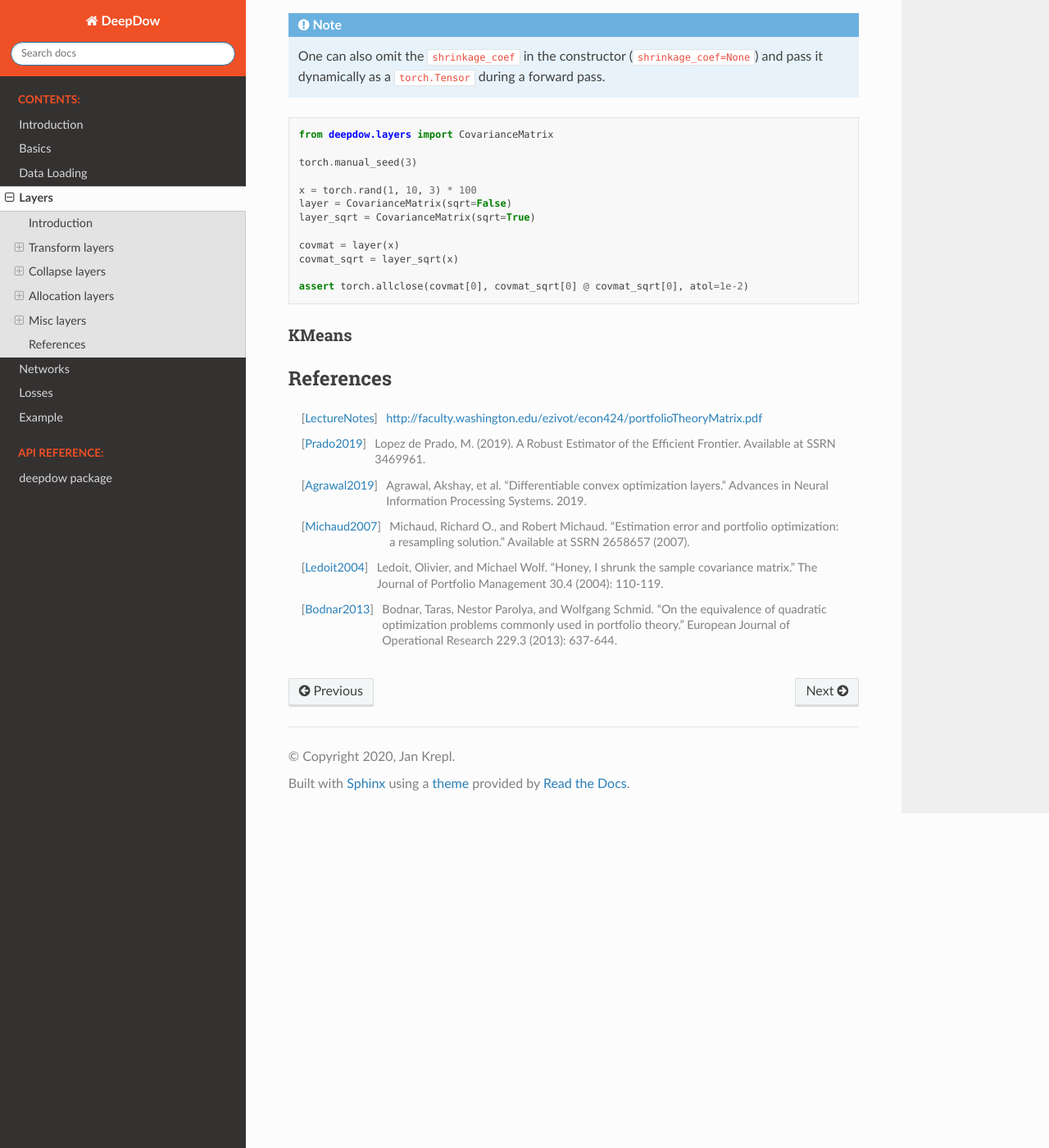
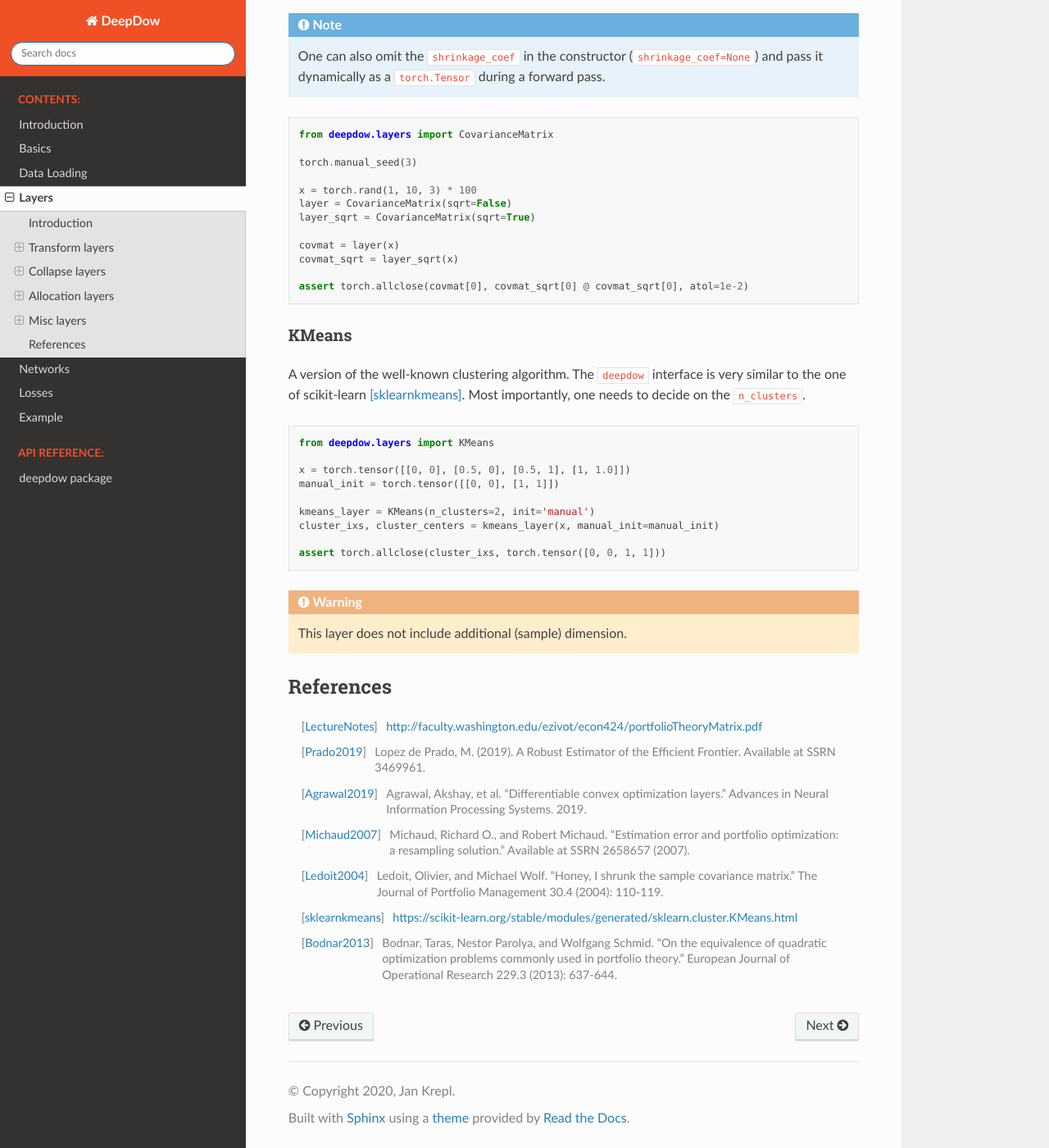
Before and after one commit to jankrepl/deepdow, a Sphinx documentation site: the page built from docs/source/layers.rst, in a window 1280 px wide and 1400 px high, scrolled down 4754 px. Shown: the whole window at 82% size. Built offline with Sphinx 7.4.7 and the Read the Docs theme 2.0.0, drawn with Linux system fonts in a browser that asks for light colours; pages that are not in the unit, such as notebooks, are missing from menus.

Commit message:
Add example to KMeans

```diff
--- a/docs/source/layers.rst
+++ b/docs/source/layers.rst
@@ -231,7 +231,24 @@ by the boolean :code:`sqrt`.
 
 KMeans
 ******
+A version of the well-known clustering algorithm. The :code:`deepdow` interface is very similar to the one of
+scikit-learn [sklearnkmeans]_. Most importantly, one needs to decide on the :code:`n_clusters`.
 
+
+.. testcode::
+
+   from deepdow.layers import KMeans
+
+   x = torch.tensor([[0, 0], [0.5, 0], [0.5, 1], [1, 1.0]])
+   manual_init = torch.tensor([[0, 0], [1, 1]])
+
+   kmeans_layer = KMeans(n_clusters=2, init='manual')
+   cluster_ixs, cluster_centers = kmeans_layer(x, manual_init=manual_init)
+
+   assert torch.allclose(cluster_ixs, torch.tensor([0, 0, 1, 1]))
+
+.. warning::
+    This layer does not include additional (sample) dimension.
 
 References
 ----------
@@ -250,5 +267,8 @@ References
 .. [Ledoit2004]
    Ledoit, Olivier, and Michael Wolf. "Honey, I shrunk the sample covariance matrix." The Journal of Portfolio Management 30.4 (2004): 110-119.
 
+.. [sklearnkmeans]
+   https://scikit-learn.org/stable/modules/generated/sklearn.cluster.KMeans.html
+
 .. [Bodnar2013]
    Bodnar, Taras, Nestor Parolya, and Wolfgang Schmid. "On the equivalence of quadratic optimization problems commonly used in portfolio theory." European Journal of Operational Research 229.3 (2013): 637-644.
```
Also changed, not shown: 1 other file.
